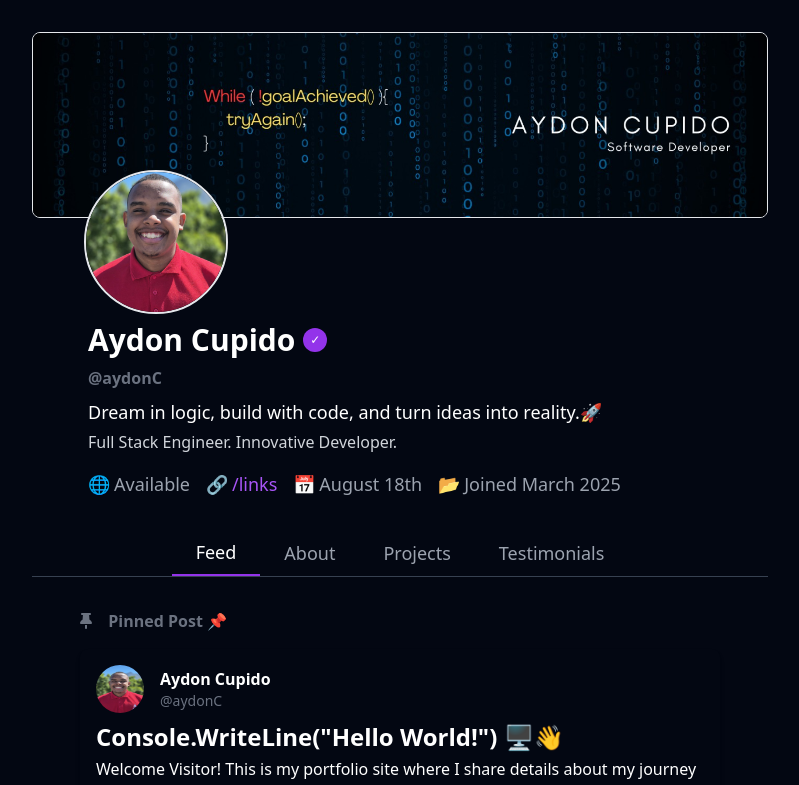
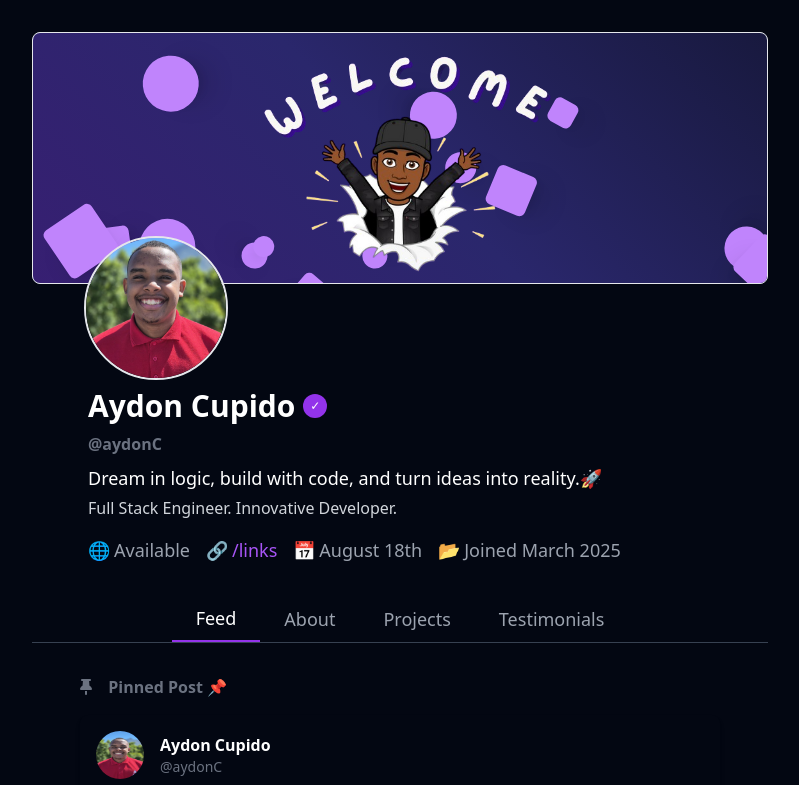
Before and after one commit to AydonC/Updated-Portfolio-main, a React (Vite) app: page / in a window 1280 px wide. Shown: the top 785 px of the page, without its empty margins (240-1039 px from the left). Built offline with nearby package versions, Linux system fonts and the light colour scheme.

Commit message:
changed banner

```diff
--- a/package.json
+++ b/package.json
@@ -10,11 +10,15 @@
     "preview": "vite preview"
   },
   "dependencies": {
+    "@react-three/drei": "^10.0.4",
+    "@react-three/fiber": "^9.1.0",
     "emailjs-com": "^3.2.0",
     "firebase": "^11.5.0",
+    "framer-motion": "^12.5.0",
     "react": "^19.0.0",
     "react-dom": "^19.0.0",
-    "react-image-file-resizer": "^0.4.8"
+    "react-image-file-resizer": "^0.4.8",
+    "three": "^0.174.0"
   },
   "devDependencies": {
     "@eslint/js": "^9.21.0",
--- /dev/null
+++ b/src/components/Banner.jsx
@@ -0,0 +1,64 @@
+import React from "react";
+import { motion } from "framer-motion";
+
+const shapes = [...Array(15)].map(() => ({
+  size: Math.random() * 40 + 20, // Random size (20px to 60px)
+  x: Math.random() * 100, // Anywhere on the screen
+  y: Math.random() * 100, // Anywhere on the screen
+  duration: Math.random() * 4 + 2, // Random animation duration (2s to 6s)
+  shapeType: Math.random() > 0.5 ? "circle" : "square", // Random shape
+}));
+
+const Banner = () => {
+  return (
+    <motion.div
+      className="relative w-full h-[250px] flex items-center justify-center overflow-hidden"
+      animate={{
+        background: [
+          "linear-gradient(45deg, #1e1b4b, #3b0764, #0f172a)",
+          "linear-gradient(45deg, #3b0764, #312e81, #1e1b4b)",
+          "linear-gradient(45deg, #312e81, #1e1b4b, #0f172a)",
+        ],
+        transition: { duration: 5, repeat: Infinity, repeatType: "mirror" },
+      }}
+    >
+      {/* Animated Profile Image */}
+      <motion.img
+        src="/wall2.png"
+        alt="Profile"
+        className="w-80 h-80 mt-12  z-[100]"
+        initial={{ opacity: 0, y: 30 }}
+        animate={{ opacity: 1, y: 0 }}
+        transition={{ duration: 1 }}
+      />
+
+      {/* Floating Animated Shapes */}
+      {shapes.map((shape, i) => (
+        <motion.div
+          key={i}
+          className={`absolute ${
+            shape.shapeType === "circle" ? "rounded-full" : "rounded-md"
+          } bg-purple-400 shadow-xl`}
+          style={{
+            width: shape.size,
+            height: shape.size,
+            top: `${shape.y}%`,
+            left: `${shape.x}%`,
+          }}
+          animate={{
+            x: [0, Math.random() * 20 - 10], // Slight horizontal movement
+            y: [0, Math.random() * 20 - 10], // Slight vertical movement
+            rotate: [0, 360], // Continuous rotation
+          }}
+          transition={{
+            duration: shape.duration,
+            repeat: Infinity,
+            repeatType: "mirror",
+          }}
+        />
+      ))}
+    </motion.div>
+  );
+};
+
+export default Banner;
--- a/src/pages/ProfilePage.jsx
+++ b/src/pages/ProfilePage.jsx
@@ -5,6 +5,7 @@ import About from "../components/About";
 import Projects from "../components/Projects";
 import Testimonials from "../components/Testimonials ";
 import Spinner from "../components/Spinner"; // Import the Spinner component
+import Banner from "../components/Banner";
 
 
 const ProfilePage = () => {
@@ -52,13 +53,9 @@ const ProfilePage = () => {
                 {/* Banner */}
                 <div className="relative">
                     <div className="bg-blue-100 w-full h-full rounded-lg overflow-hidden border rounded">
-                        <div >
-                            <img
-                                src="/banner.jpeg"
-                                alt="Profile"
-                                className="w-full h-full object-cover"
-                            />
-                        </div>
+
+                           <Banner/>
+
                     </div>
 
                     {/* Profile Picture */}
```
Also changed, not shown: public/wall2.png (added), 1 other file (tests, documents, lock files or other folders).
